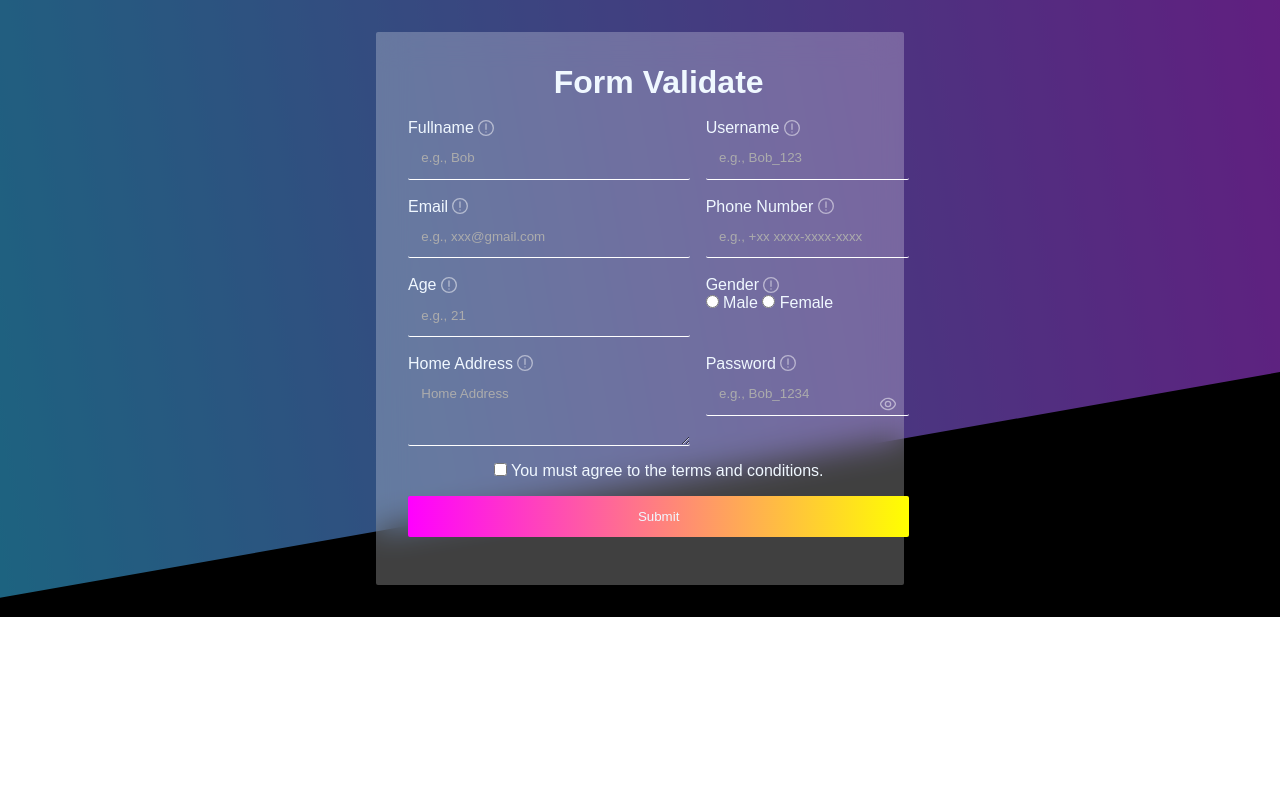
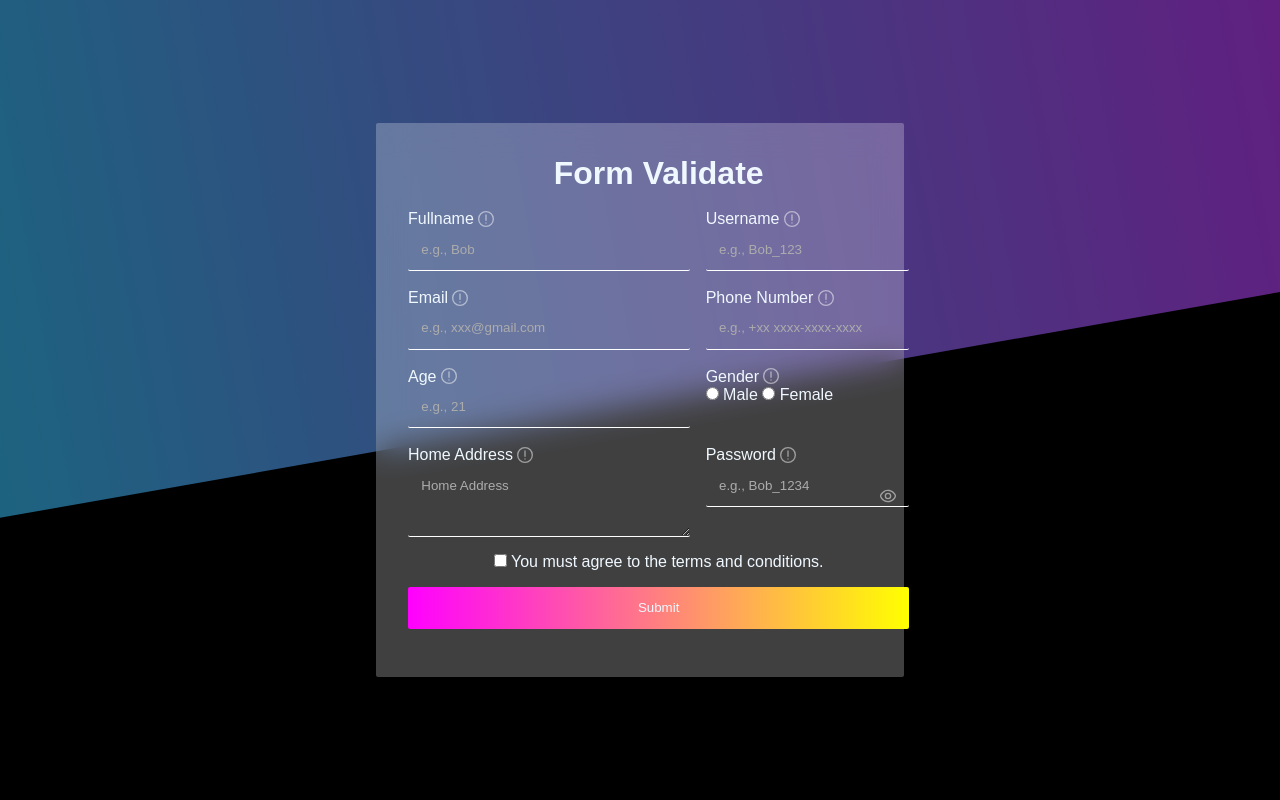
Before and after one commit to Banyuarfa/php-form, a PHP site: page / in a window 1280 px wide. Run offline with PHP 8.4, Linux system fonts and the light colour scheme.

Commit message:
update style

```diff
--- a/public/style.css
+++ b/public/style.css
@@ -91,10 +91,12 @@ textarea::placeholder {
 }
 /* Wrapper */
 .wrapper {
+  display: gird;
+  place-content: center;
   background-color: black;
   position: relative;
   overflow-x: hidden;
-  padding: 2em;
+  height: 100vh;
   z-index: 99;
 }
 .wrapper .bubble {
@@ -105,7 +107,7 @@ textarea::placeholder {
   height: 80vh;
   width: 200vw;
   z-index: -1;
-  top: -10em;
+  top: -30%;
   left: -50%;
   -webkit-transform: rotate(-10deg);
   -moz-transform: rotate(-10deg);
@@ -179,7 +181,7 @@ form .output p {
   }
   form {
     border-radius: unset;
-    height: 100%;
+    height: max-content;
     width: 100%;
     -webkit-border-radius: unset;
     -moz-border-radius: unset;
```
